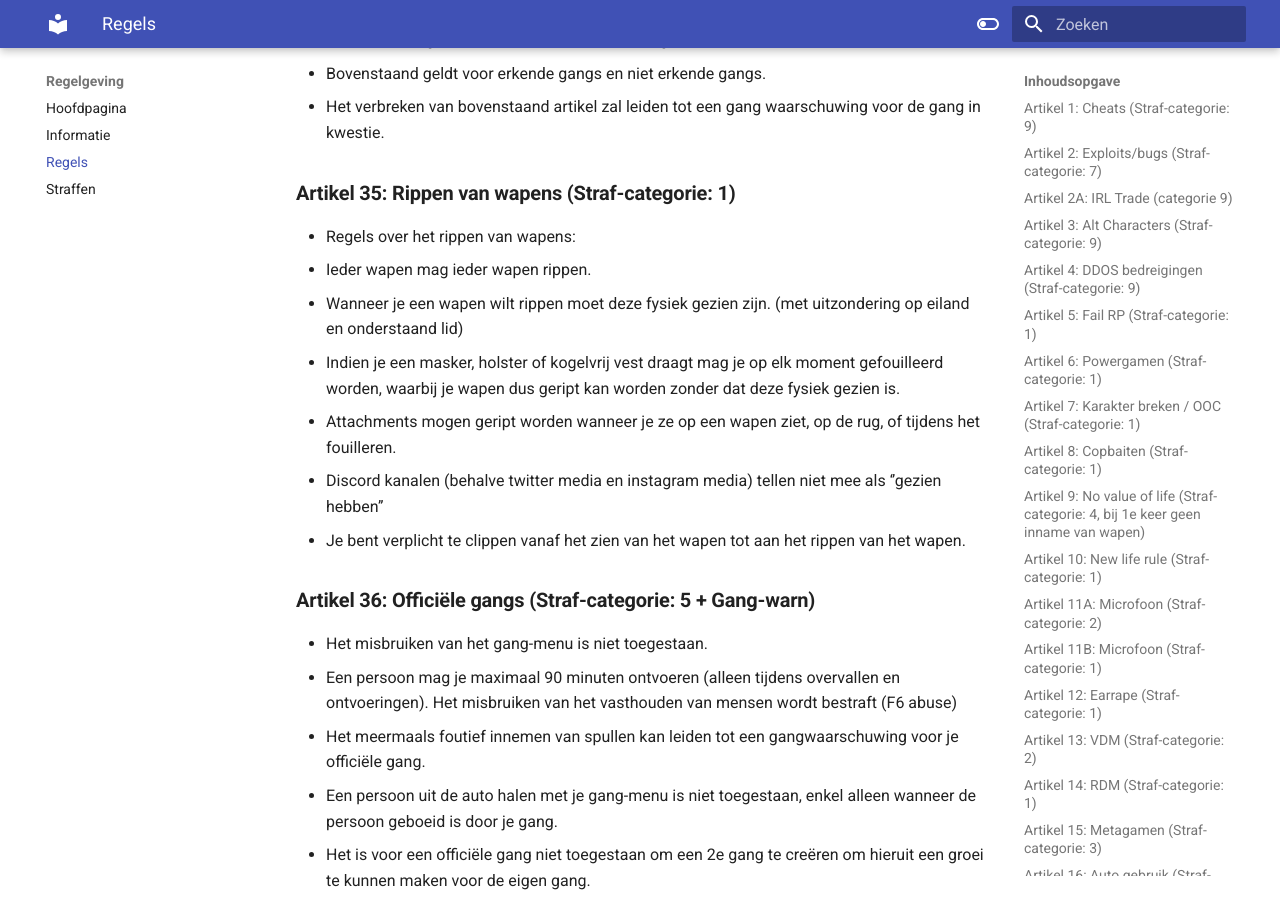
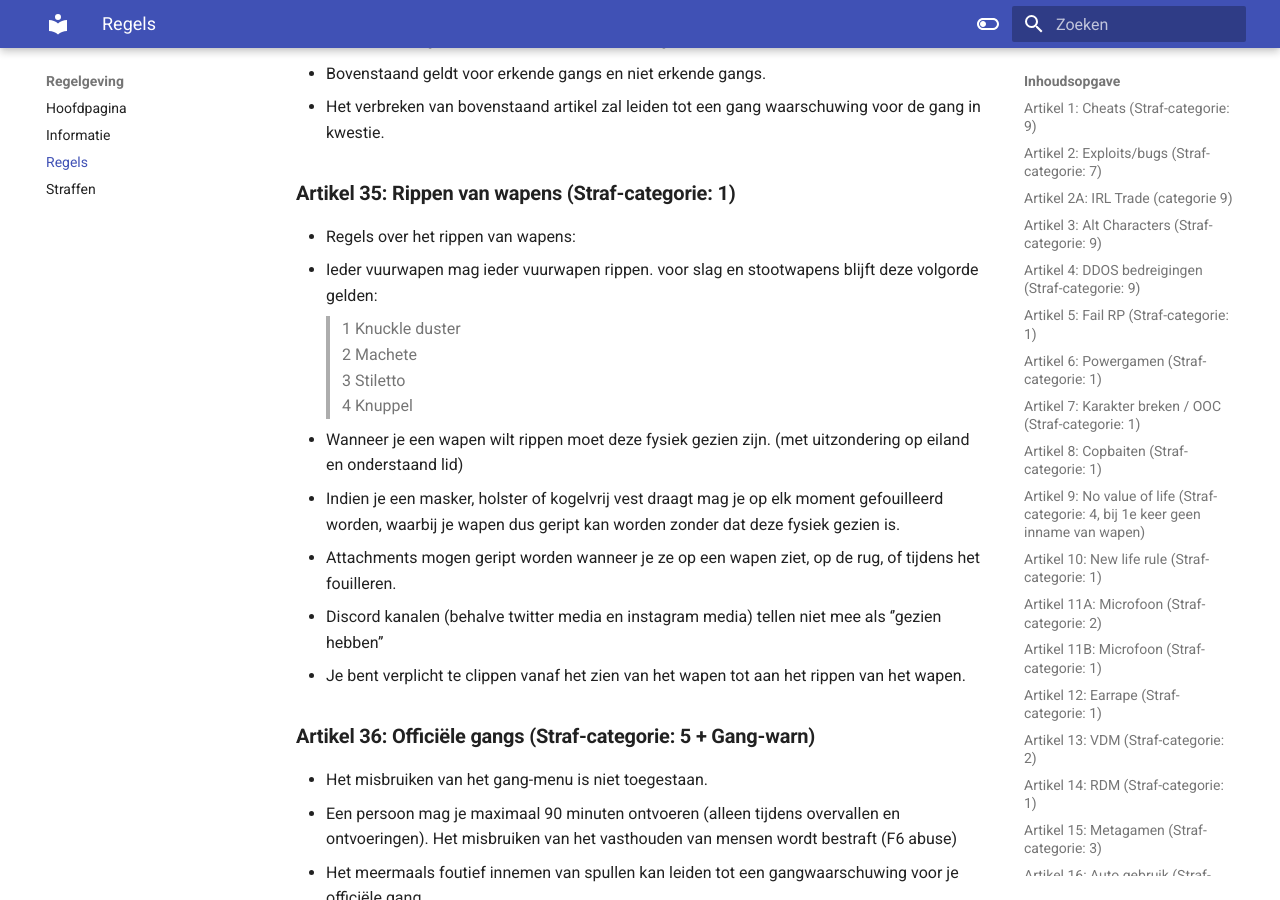
Before and after one commit to ZuiderVeenRP/apv, an MkDocs documentation site: the page built from docs/algemeen.md, in a window 1280 px wide and 900 px high, scrolled down 10516 px. Built offline with MkDocs 1.6.1 and Material for MkDocs 9.7.7, drawn with Linux system fonts in a browser that asks for light colours; comment, search, counter and statistics services are not loaded.

Commit message:
aanpassing op artikel 35 onderscheid gemaakt tussen vuurwapens en slag/stoot wapens

```diff
--- a/docs/algemeen.md
+++ b/docs/algemeen.md
@@ -278,7 +278,11 @@ dood = dood. (verkeersongevallen en dergelijken vallen ook hieronder)
 
 ### **Artikel 35: Rippen van wapens (Straf-categorie: 1)**
 - Regels over het rippen van wapens:
-- Ieder wapen mag ieder wapen rippen.
+- Ieder vuurwapen mag ieder vuurwapen rippen. voor slag en stootwapens blijft deze volgorde gelden:
+> 1 Knuckle duster </br>
+> 2 Machete </br>
+> 3 Stiletto </br>
+> 4 Knuppel </br>
 - Wanneer je een wapen wilt rippen moet deze fysiek gezien zijn. (met uitzondering op eiland en onderstaand lid)
 - Indien je een masker, holster of kogelvrij vest draagt mag je op elk moment gefouilleerd worden, waarbij je wapen dus geript kan worden zonder dat deze fysiek gezien is.
 - Attachments mogen geript worden wanneer je ze op een wapen ziet, op de rug, of tijdens het fouilleren.
```
